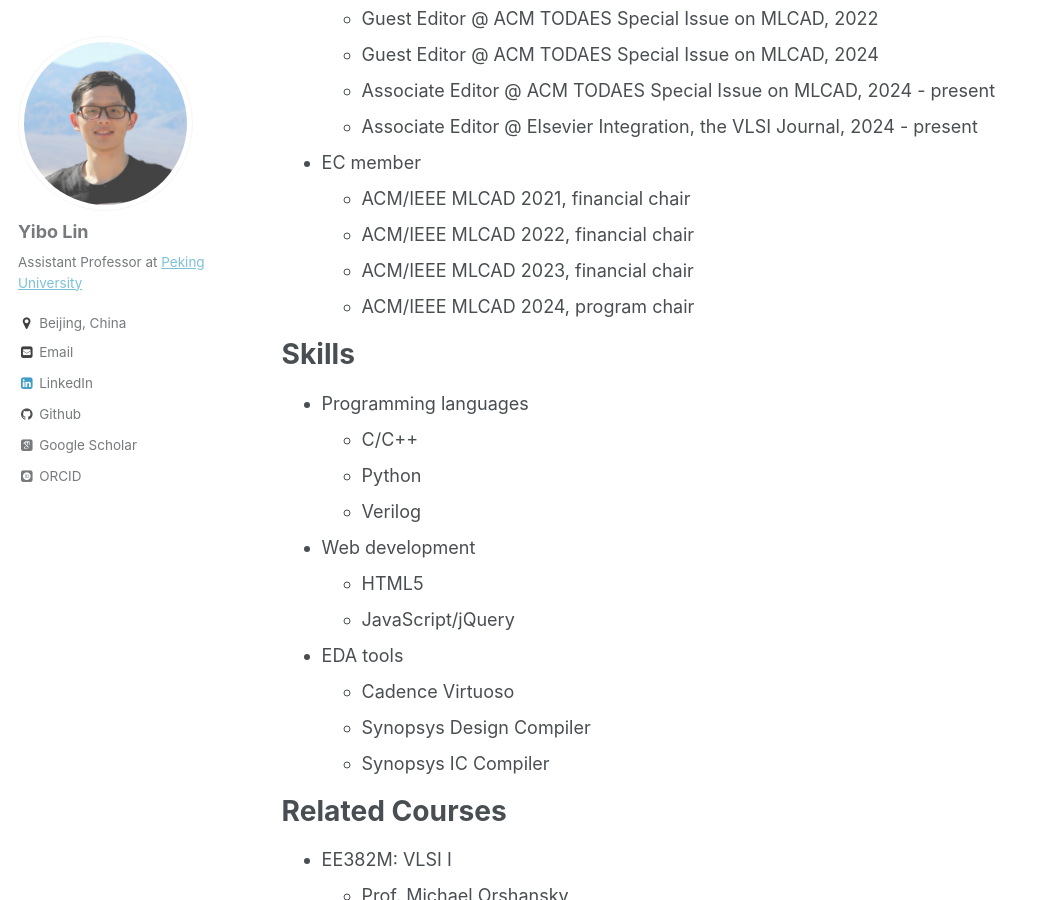
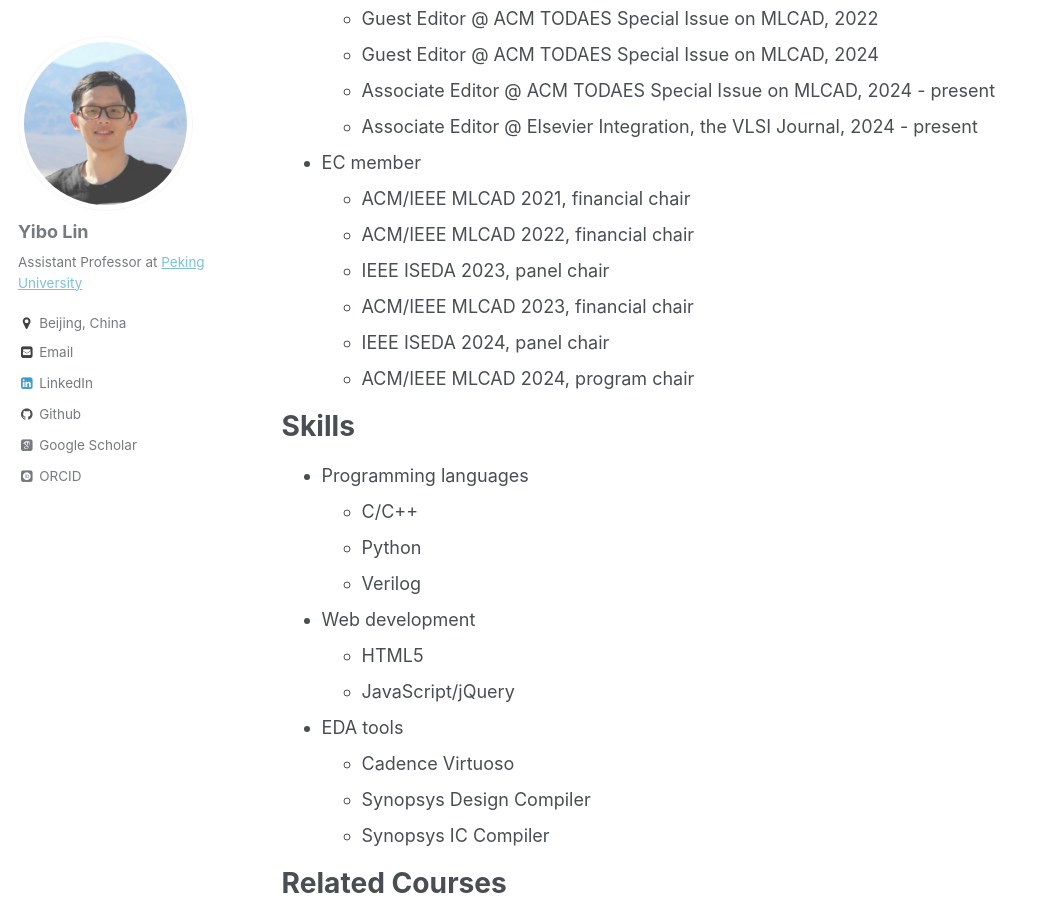
Before and after one commit to limbo018/limbo018.github.io, a Jekyll site: the page built from _pages/cv.md, in a window 1280 px wide and 900 px high, scrolled down 3681 px. Shown: the whole window, without its empty margins (0-1040 px from the left). Built offline with Jekyll 4.4.1, drawn with Linux system fonts in a browser that asks for light colours; some web fonts are replaced.

Commit message:
update service

```diff
--- a/_pages/cv.md
+++ b/_pages/cv.md
@@ -135,7 +135,9 @@ Professional Service
 * EC member
   * ACM/IEEE MLCAD 2021, financial chair
   * ACM/IEEE MLCAD 2022, financial chair
+  * IEEE ISEDA 2023, panel chair
   * ACM/IEEE MLCAD 2023, financial chair
+  * IEEE ISEDA 2024, panel chair
   * ACM/IEEE MLCAD 2024, program chair
 
 Skills
```
Also changed, not shown: 6 other files.
